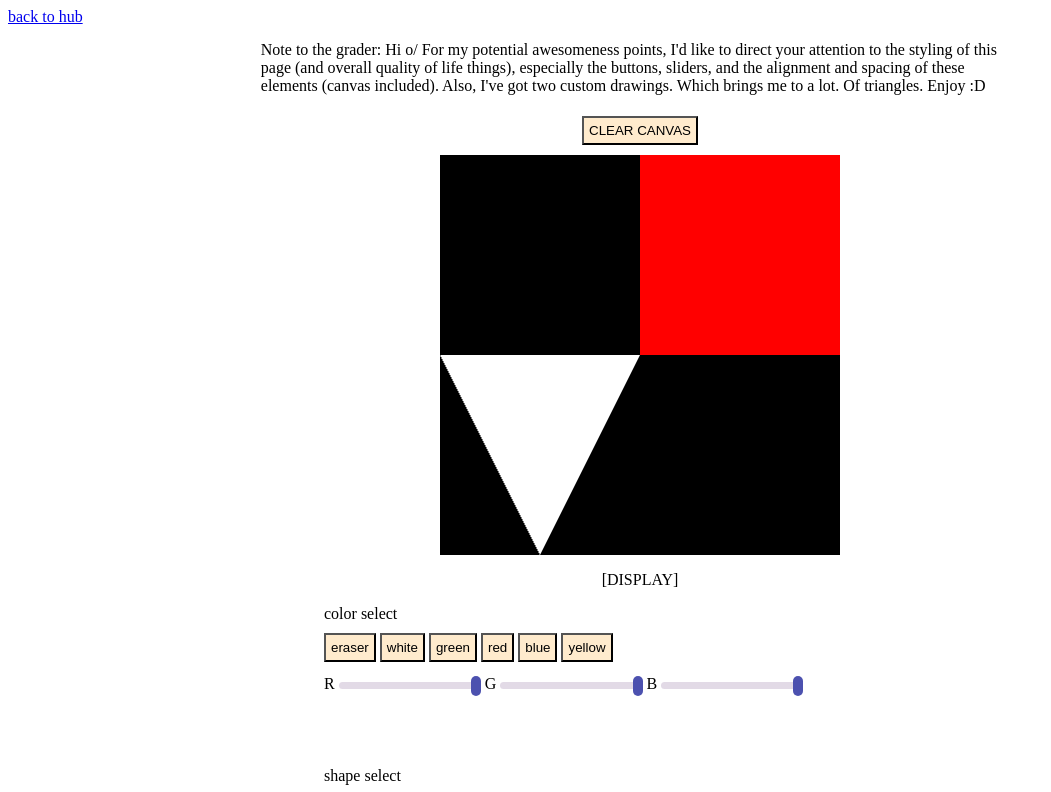
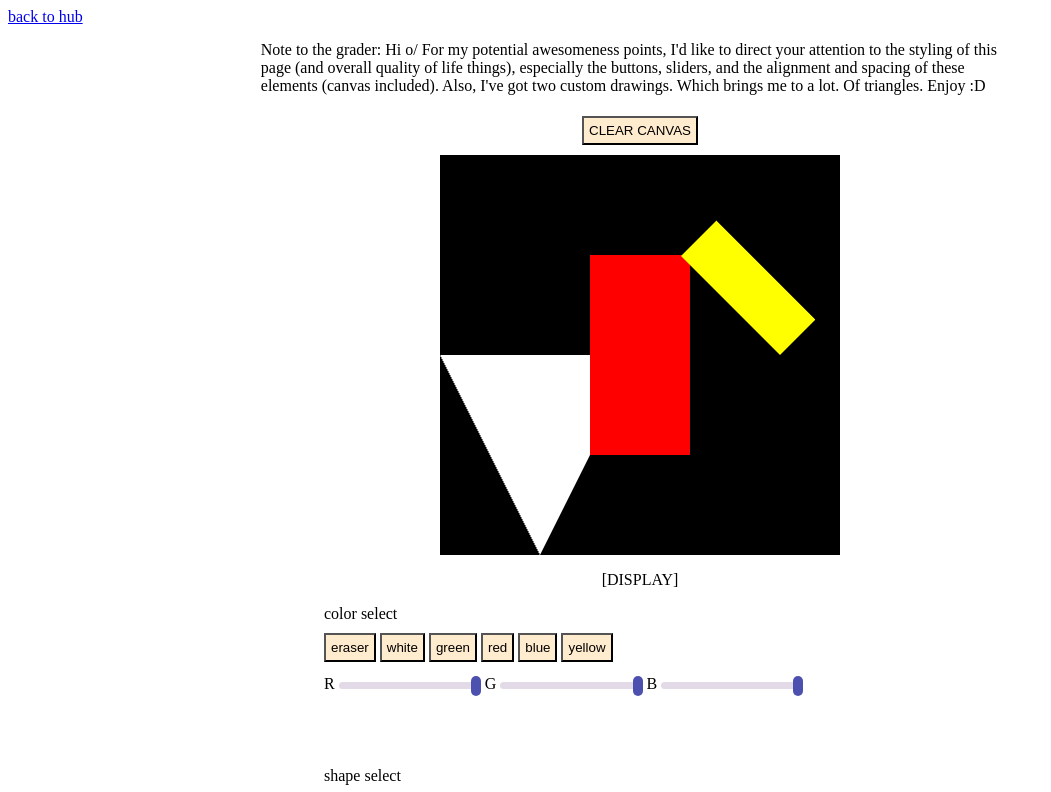
Before and after one commit to HeyItsBlinded/cse160, a plain HTML site: page asg2_folder/asg2.html in a window 1280 px wide. Shown: the top 792 px of the page, without its empty margins (0-1051 px from the left). Drawn offline with Linux system fonts and the light colour scheme.

Commit message:
as appears in 2.2

```diff
--- a/asg2_folder/asg2.html
+++ b/asg2_folder/asg2.html
@@ -9,6 +9,7 @@
         <script src="../lib/webgl-utils.js"></script>
         <script src="../lib/webgl-debug.js"></script>
         <script src="../lib/cuon-utils.js"></script>
+        <script src="../lib/cuon-matrix-cse160.js"></script>
         <script src="asg2.js"></script>
         <script src="points.js"></script>
         <script src="triangle.js"></script>
--- a/asg2_folder/asg2.js
+++ b/asg2_folder/asg2.js
@@ -1,10 +1,9 @@
 // Vertex shader program
 var VSHADER_SOURCE = `
     attribute vec4 a_Position;
-    uniform float u_Size;
+    uniform mat4 u_ModelMatrix;
     void main() {
-        gl_Position = a_Position;
-        gl_PointSize = u_Size;
+        gl_Position = u_ModelMatrix * a_Position;
     }`
 
 // Fragment shader program
@@ -20,7 +19,8 @@ let canvas;
 let a_Position;
 let u_FragColor;
 let u_Size;
-let g_shapesList = [];
+// let g_shapesList = [];
+let u_ModelMatrix;
 
 // constants
 const POINT = 0;
@@ -63,12 +63,22 @@ function connectVariablesToGLSL() {
         console.log('Failed to get the storage location of u_FragColor');
     return;
     }
+    // get storage location of u_ModelMatrix
+    u_ModelMatrix = gl.getUniformLocation(gl.program, 'u_ModelMatrix');
+    if (!u_ModelMatrix) {
+        console.log('failed to get the storage location of u_ModelMatrix');
+        return;
+    }
+    // set initial value for this matrix to identity
+    var identityM = new Matrix4();
+    gl.uniformMatrix4fv(u_ModelMatrix, false, identityM.elements);
+
     // get storage location of u_Size
-    u_Size = gl.getUniformLocation(gl.program, 'u_Size');
-    if (!u_Size) {
-        console.log('Failed to get the storage location of u_Size');
-    return;
-    }
+    // u_Size = gl.getUniformLocation(gl.program, 'u_Size');
+    // if (!u_Size) {
+    //     console.log('Failed to get the storage location of u_Size');
+    // return;
+    // }
 }
 
 // html functionality implementation
@@ -165,18 +175,24 @@ function renderAllShapes() {
     var startTime = performance.now();
     // Clear <canvas>
     gl.clear(gl.COLOR_BUFFER_BIT);
-    // var len = g_shapesList.length;
-    // for(var i = 0; i < len; i++) {
-    //     g_shapesList[i].render();
-    // }
 
     // draw test triangle
     drawTriangle3D( [-1.0,0.0,0.0,   -0.5,-1.0,0.0,   0.0,0.0,0.0] );
 
-    // draw cube
+    // draw body cube
     var body = new Cube();
     body.color = [1.0,0.0,0.0,1.0];
+    body.matrix.translate(-0.25, -0.5, 0.0);
+    body.matrix.scale(0.5, 1, 0.5);
     body.render();
+
+    // draw left arm
+    var leftArm = new Cube();
+    leftArm.color = [1, 1, 0, 1];
+    leftArm.matrix.setTranslate(0.7, 0, 0.0);
+    leftArm.matrix.rotate(45, 0, 0, 1);
+    leftArm.matrix.scale(0.25, 0.7, 0.5);
+    leftArm.render();
 
     // check time at end of function. show on page - COMMENTED OUT as of 2.1
     // var dur = performance.now() - startTime;
--- a/asg2_folder/cube.js
+++ b/asg2_folder/cube.js
@@ -5,7 +5,7 @@ class Cube {
         this.color = [1.0, 1.0, 1.0, 1.0];
         // this.size = 5.0;
         // this.segments = 10;
-        // this.matrix = new Matrix4(); // COMMENTED OUT as of 2.1
+        this.matrix = new Matrix4(); // COMMENTED OUT as of 2.1
     }
 
     render() {
@@ -15,23 +15,12 @@ class Cube {
 
         gl.uniform4f(u_FragColor, rgba[0], rgba[1], rgba[2], rgba[3]);
 
-        // var d = this.size / 200.0 // delta
-
-        // let angleStep = 360 / this.segments;
-        // for (var angle = 0; angle < 360; angle = angle + angleStep) {
-        //     let centerPt = [xy[0], xy[1]];
-        //     let angle1 = angle;
-        //     let angle2 = angle + angleStep;
-        //     let vec1 = [Math.cos(angle1 * Math.PI / 180) * d, Math.sin(angle1 * Math.PI / 180) * d];
-        //     let vec2 = [Math.cos(angle2 * Math.PI / 180) * d, Math.sin(angle2 * Math.PI / 180) * d];
-        //     let pt1 = [centerPt[0] + vec1[0], centerPt[1] + vec1[1]];
-        //     let pt2 = [centerPt[0] + vec2[0], centerPt[1] + vec2[1]];
-
-        //     drawTriangle( [xy[0], xy[1], pt1[0], pt1[1], pt2[0], pt2[1]] );
-        // }
+        // pass the matrix to u_ModelMatrix attribute
+        gl.uniformMatrix4fv(u_ModelMatrix, false, this.matrix.elements);
 
         // front of cube
         drawTriangle3D( [0.0,0.0,0.0,   1.0,1.0,0.0,   1.0,0.0,0.0] );
         drawTriangle3D( [0.0,0.0,0.0,   0.0,1.0,0.0,   1.0,1.0,0.0] );
+        // add other sides of cube here
     }
 }
```
